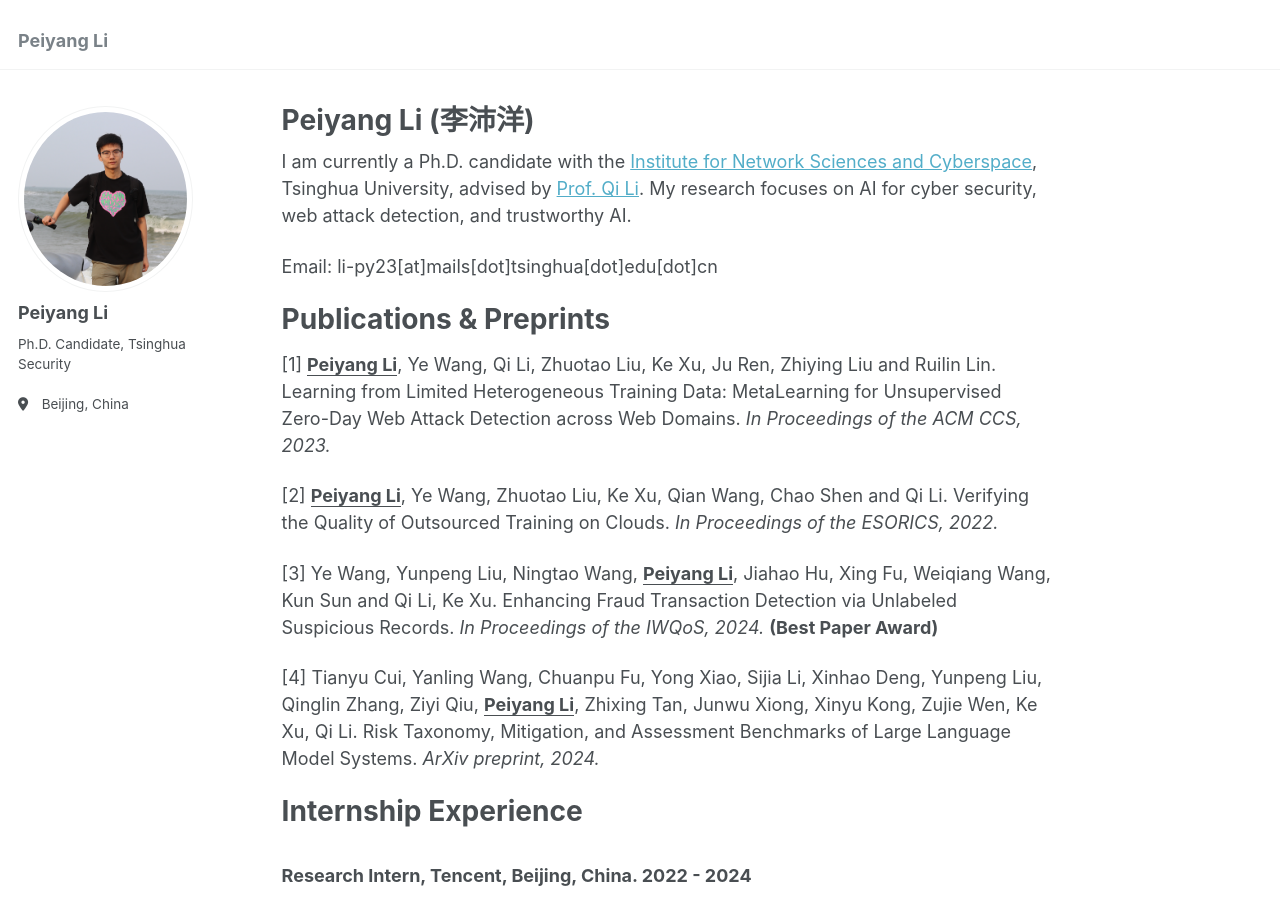
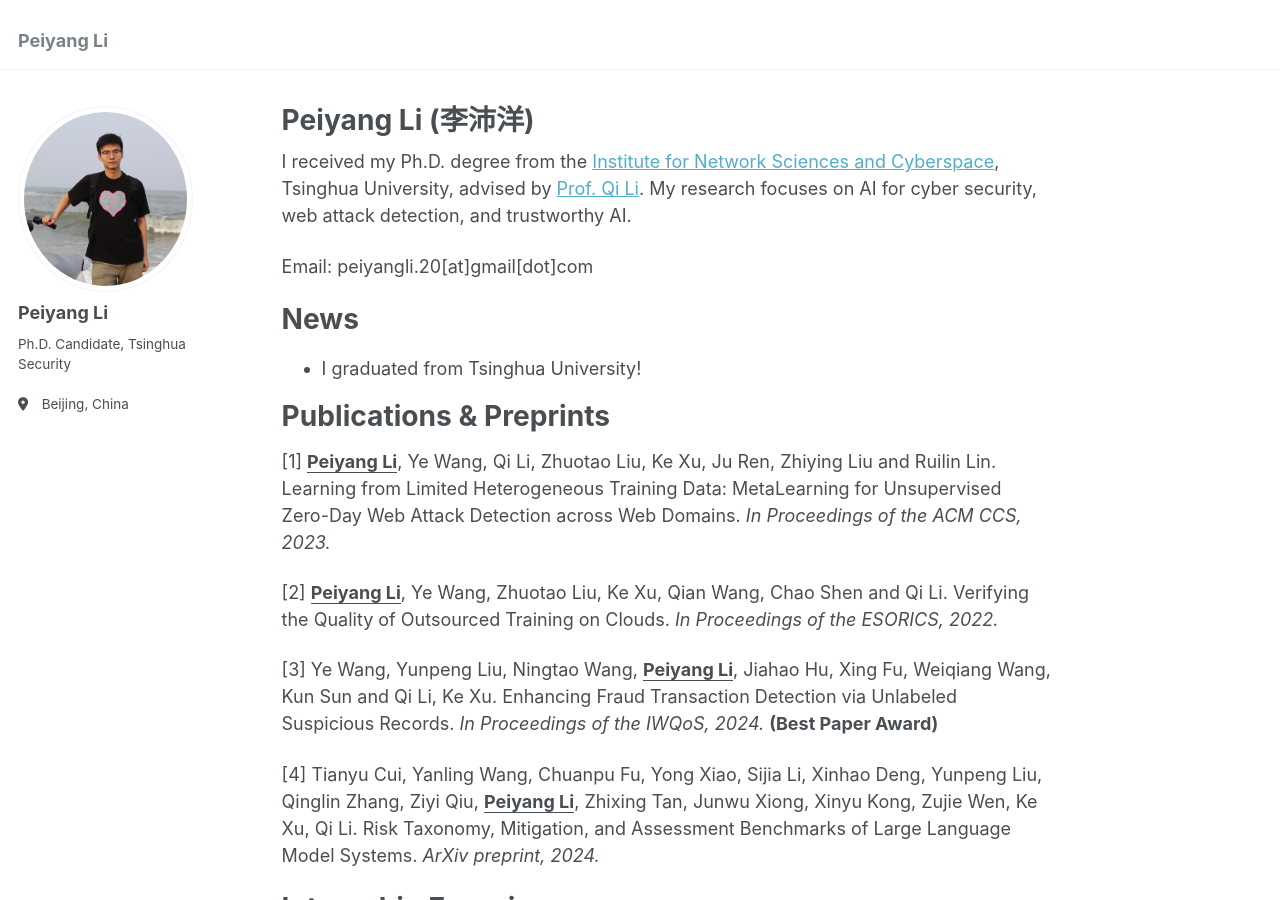
Before and after one commit to peiyangL/peiyangL.github.io, a Jekyll site: the page built from _pages/about.md, in a window 1280 px wide and 900 px high. Built offline with Jekyll 4.4.1, drawn with Linux system fonts in a browser that asks for light colours.

Commit message:
graduation

```diff
--- a/_pages/about.md
+++ b/_pages/about.md
@@ -7,9 +7,13 @@ redirect_from:
   - /about.html
 ---
 
-I am currently a Ph.D. candidate with the [Institute for Network Sciences and Cyberspace](https://www.insc.tsinghua.edu.cn/), Tsinghua University, advised by [Prof. Qi Li](https://sites.google.com/site/qili2012/). My research focuses on AI for cyber security, web attack detection, and trustworthy AI.
+I received my Ph.D. degree from the [Institute for Network Sciences and Cyberspace](https://www.insc.tsinghua.edu.cn/), Tsinghua University, advised by [Prof. Qi Li](https://sites.google.com/site/qili2012/). My research focuses on AI for cyber security, web attack detection, and trustworthy AI.
 
-Email: li-py23[at]mails[dot]tsinghua[dot]edu[dot]cn
+Email: peiyangli.20[at]gmail[dot]com
+
+# News
+
+- I graduated from Tsinghua University!
 
 # Publications & Preprints
 
```
